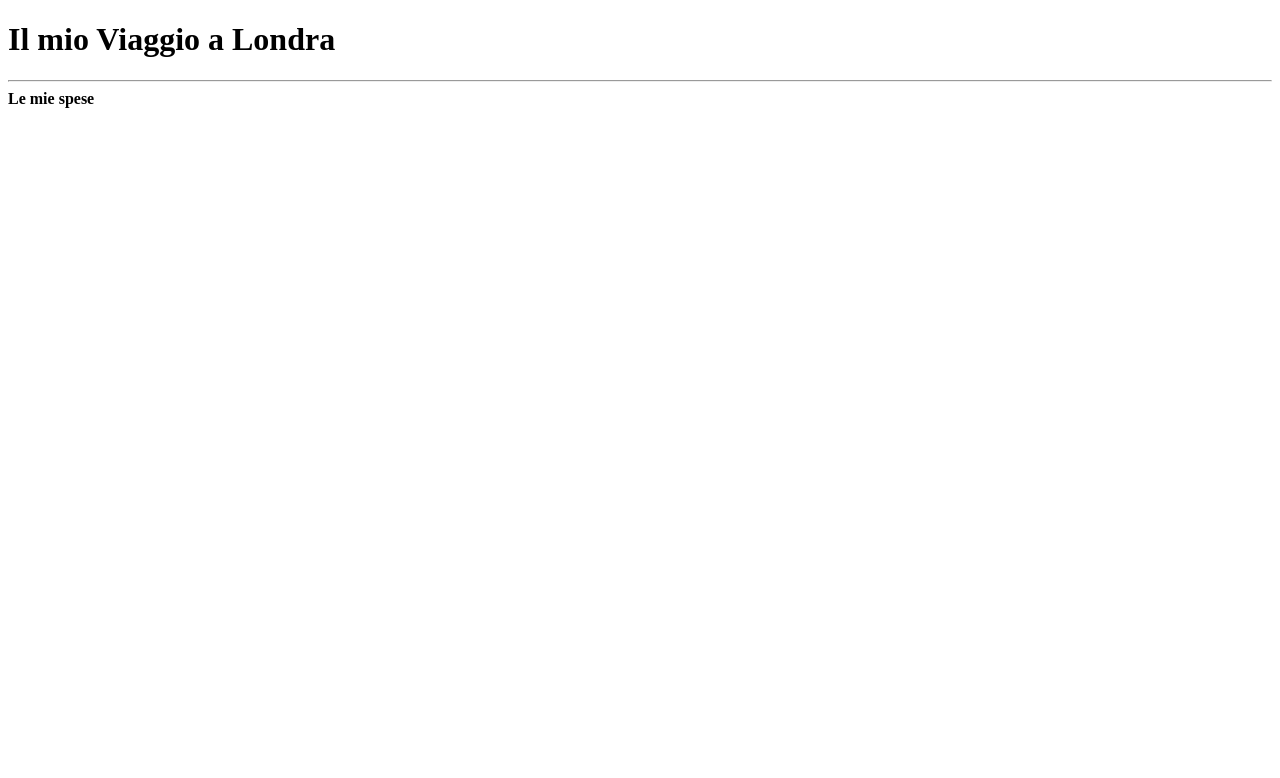
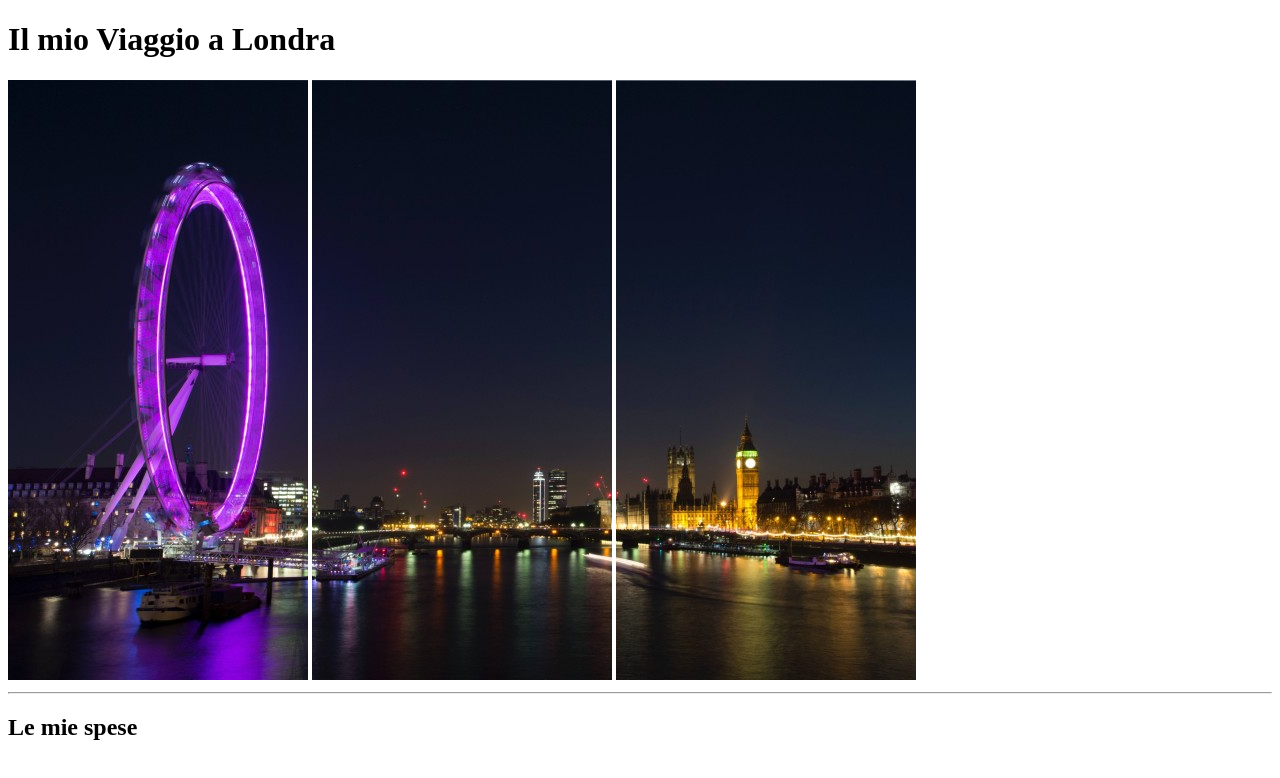
Before and after one commit to SergioMinissale/html-london-trip, a plain HTML site: page index.html in a window 1280 px wide. Drawn offline with Linux system fonts and the light colour scheme.

Commit message:
inserimento prime immagini

```diff
--- a/index.html
+++ b/index.html
@@ -9,11 +9,14 @@
 <body>
     <header>
         <h1>Il mio Viaggio a Londra</h1>
+        <img src="img/pexels-bill-emrich-230794-0.jpg">
+        <img src="img/pexels-bill-emrich-230794-1.jpg">
+        <img src="img/pexels-bill-emrich-230794-2.jpg">
+        <hr>
 
-        <hr>
     </header>
     <main>
-        <strong>Le mie spese</strong>
+        <h2>Le mie spese</h2>
 
 
 
```
